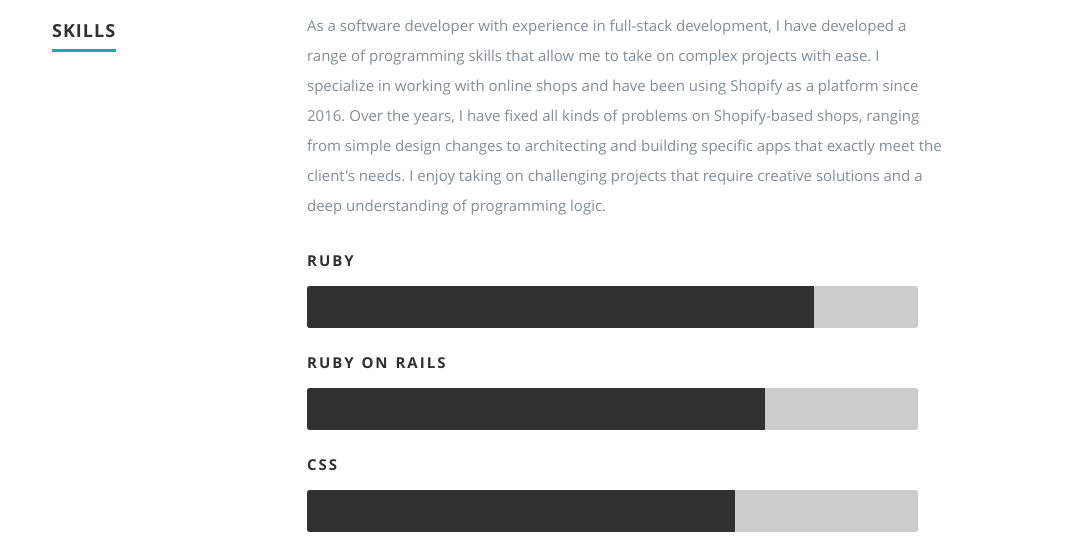
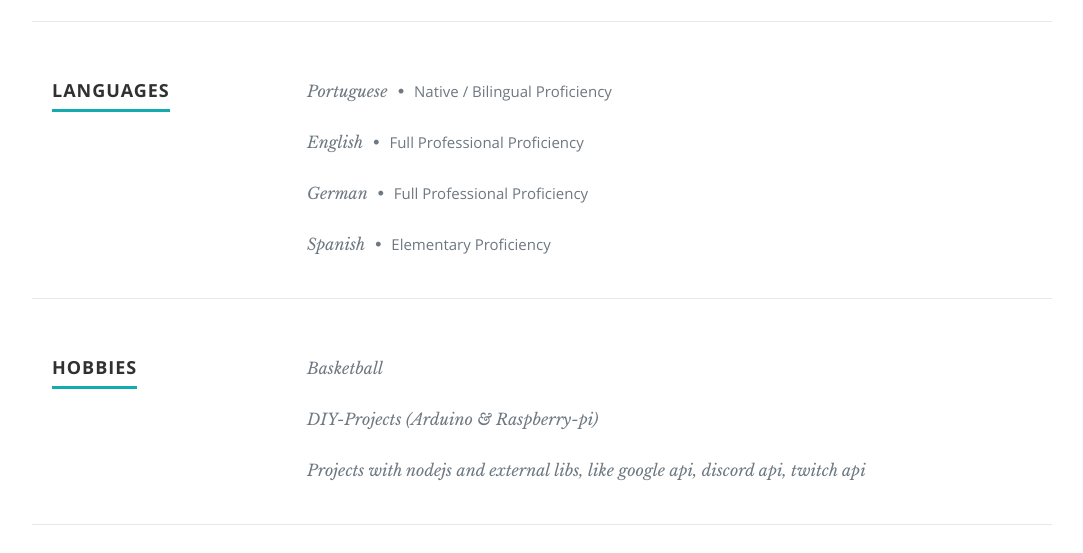
Before and after one commit to FleepS/getToKnowMe, a plain HTML site: page index.html in a window 1280 px wide. Shown: the part 2262-2815 px from the top of the page, without its empty margins (98-1181 px from the left). Drawn offline with nearby package versions, Linux system fonts and the light colour scheme.

Commit message:
added more info

```diff
--- a/css/layout.css
+++ b/css/layout.css
@@ -262,7 +262,7 @@ ul#nav li.current a { color: #F06000; }
 #resume .header-col { padding-top: 9px; }
 #resume .main-col { padding-right: 10%; }
 
-.education, .work {
+.education, .work, .hobby, .language{
    margin-bottom: 48px;
    padding-bottom: 24px;
    border-bottom: 1px solid #E8E8E8;
--- a/index.html
+++ b/index.html
@@ -100,8 +100,7 @@
                     I began my software developer formation in 2016 and it took me 3 years, during this formation I began my state-certified technician formation in electronic and automation in 2017, which took me four years to complete.
                 </p>
                 <p>
-                    Since 2019, I have been working as a full-stack developer and happily married since 2016. I love taking on challenging tasks, especially those that seem impossible to overcome. My unwavering dedication and persistence have helped me achieve success in many aspects of my life, and I am always eager to share my knowledge and skills with others.
-                </p>
+                    Although my main expertise lies in software development and electronics, I am also interested in artificial intelligence and neural networks, even with no experience at all. Since 2019, I have been working as a full-stack developer and happily married since 2016. I love taking on challenging tasks, especially those that seem impossible to overcome. My unwavering dedication and persistence have helped me achieve success in many aspects of my life, and I am always eager to share my knowledge and skills with others.                </p>
                 <p>
                     I enjoy teaching and mentoring apprentices who are just starting out in their careers. I find it incredibly fulfilling to pass on my technical expertise and help others achieve their goals.
 
@@ -186,6 +185,78 @@
             </div> <!-- main-col end -->
 
         </div> <!-- End Work -->
+
+
+        <!-- Languages
+      ----------------------------------------------- -->
+        <div class="row language">
+
+            <div class="three columns header-col">
+                <h1><span>Languages</span></h1>
+            </div>
+
+            <div class="nine columns main-col">
+
+                <div class="row item">
+                    <div class="twelve columns">
+                        <p class="info">Portuguese <span>&bull;</span> <em class="date"> Native / Bilingual Proficiency </em></p>
+                    </div>
+                </div>
+
+                <div class="row item">
+                    <div class="twelve columns">
+                        <p class="info">English <span>&bull;</span> <em class="date"> Full Professional Proficiency </em></p>
+                    </div>
+                </div>
+
+                <div class="row item">
+                    <div class="twelve columns">
+                        <p class="info">German <span>&bull;</span> <em class="date"> Full Professional Proficiency </em></p>
+                    </div>
+                </div>
+
+                <div class="row item">
+                    <div class="twelve columns">
+                        <p class="info">Spanish <span>&bull;</span> <em class="date"> Elementary Proficiency </em></p>
+                    </div>
+                </div>
+
+            </div> <!-- main-col end -->
+
+        </div> <!-- End Hobbies -->
+
+
+        <!-- Hobbies
+      ----------------------------------------------- -->
+        <div class="row hobby">
+
+            <div class="three columns header-col">
+                <h1><span>Hobbies</span></h1>
+            </div>
+
+            <div class="nine columns main-col">
+
+                <div class="row item">
+                    <div class="twelve columns">
+                        <p class="info">Basketball</p>
+                    </div>
+                </div>
+
+                <div class="row item">
+                    <div class="twelve columns">
+                        <p class="info">DIY-Projects (Arduino & Raspberry-pi)</p>
+                    </div>
+                </div>
+
+                <div class="row item">
+                    <div class="twelve columns">
+                        <p class="info">Projects with nodejs and external libs, like google api, discord api, twitch api</p>
+                    </div>
+                </div>
+
+            </div> <!-- main-col end -->
+
+        </div> <!-- End Hobbies -->
 
 
         <!-- Skills
```
